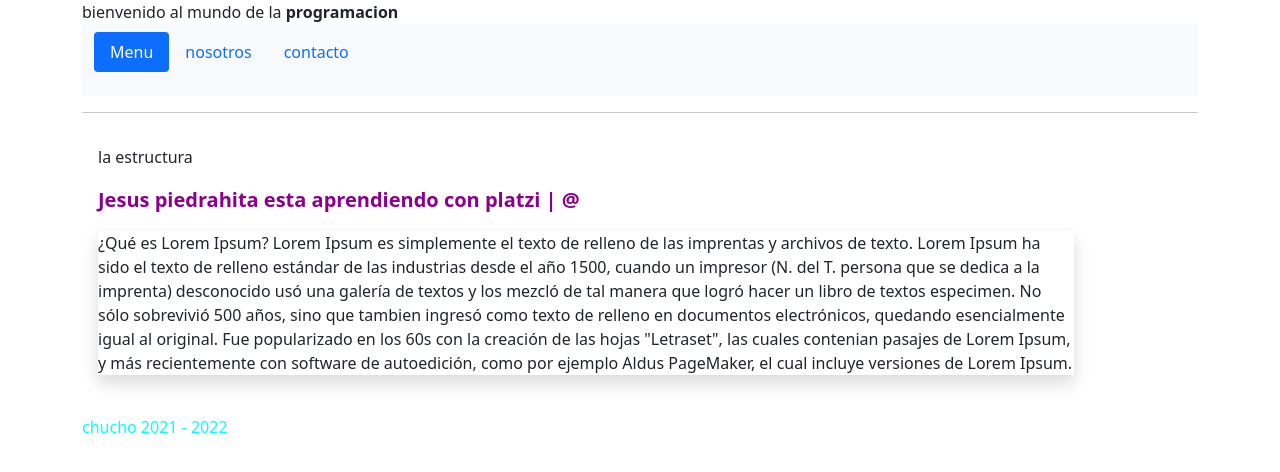
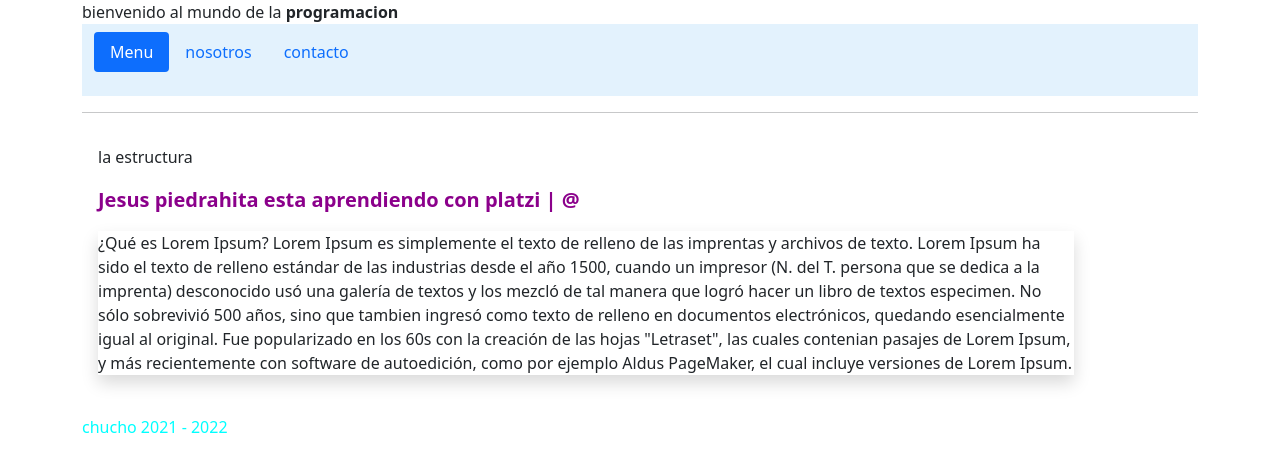
Before and after one commit to Jesus-piedrahita96/projectDemo, a plain HTML site: page index.html in a window 1280 px wide. Drawn offline with nearby package versions, Linux system fonts and the light colour scheme.

Commit message:
cabecera v2.4.1

```diff
--- a/index.html
+++ b/index.html
@@ -20,7 +20,7 @@
         <header>
             bienvenido al mundo de la <strong> programacion </strong>
 
-            <nav class="navbar navbar-expand-lg navbar-light bg-light">
+            <nav class="navbar navbar-expand-lg navbar-light fondo-nav">
                 <div class="container-fluid">
                     <ul class="nav nav-pills mb-3"
                      id="pills-tab"
--- a/style.css
+++ b/style.css
@@ -7,6 +7,10 @@ section p:nth-child(2){
     color: darkmagenta;
     font-size: 20px;
     font-weight:bold;
+}
+
+.fondo-nav{
+    background-color: #e3f2fd;
 }
 
 .shadow{
```
